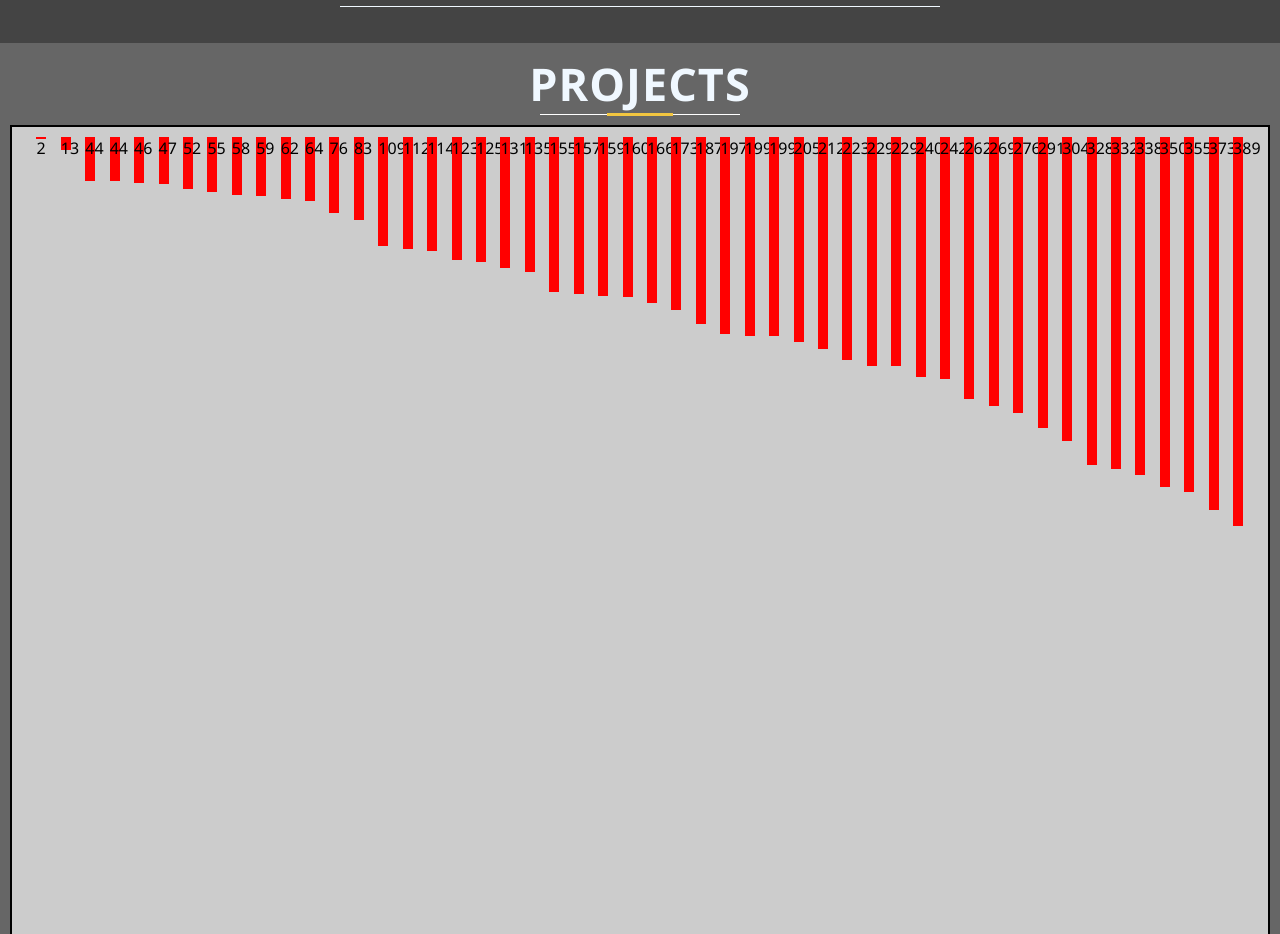
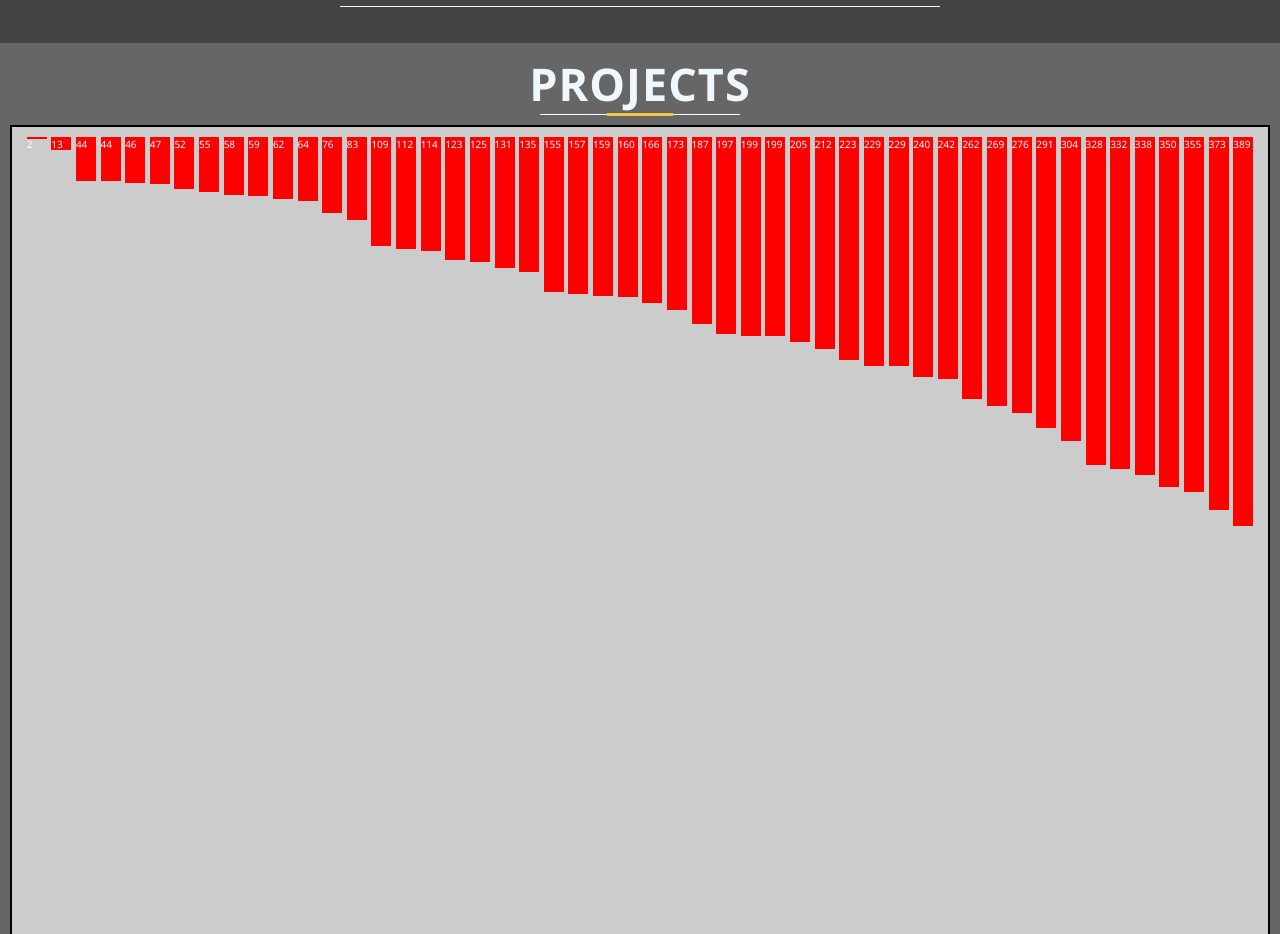
Before and after one commit to manishsencha/manishsencha.github.io, a React (Create React App) app: page / in a window 1280 px wide. Shown: the part 2000-2934 px from the top of the page. Built offline with nearby package versions, Linux system fonts and the light colour scheme; the HTML template or start-up script is replaced by a standard one.

Commit message:
quicksort project #2

```diff
--- a/src/Components/Bar.js
+++ b/src/Components/Bar.js
@@ -4,16 +4,18 @@ import '../CSS/Bar.css';
 
 export default function Bar({height}) {
     const useStyles = makeStyles({
-        root:{
+        bar:{
+            fontSize:10,
             height:height,
-            width:10,
+            width:20,
             backgroundColor:"red",
+            color:"white"
         }
     });
     const classes = useStyles();
     return (
         <>
-            <div className={classes.root} >
+            <div className={classes.bar} >
                 {height}
             </div>
         </>
```
Also changed, not shown: src/Components/Quicksort.js (+5 -7 lines), 1 other file (tests, documents, lock files or other folders).
